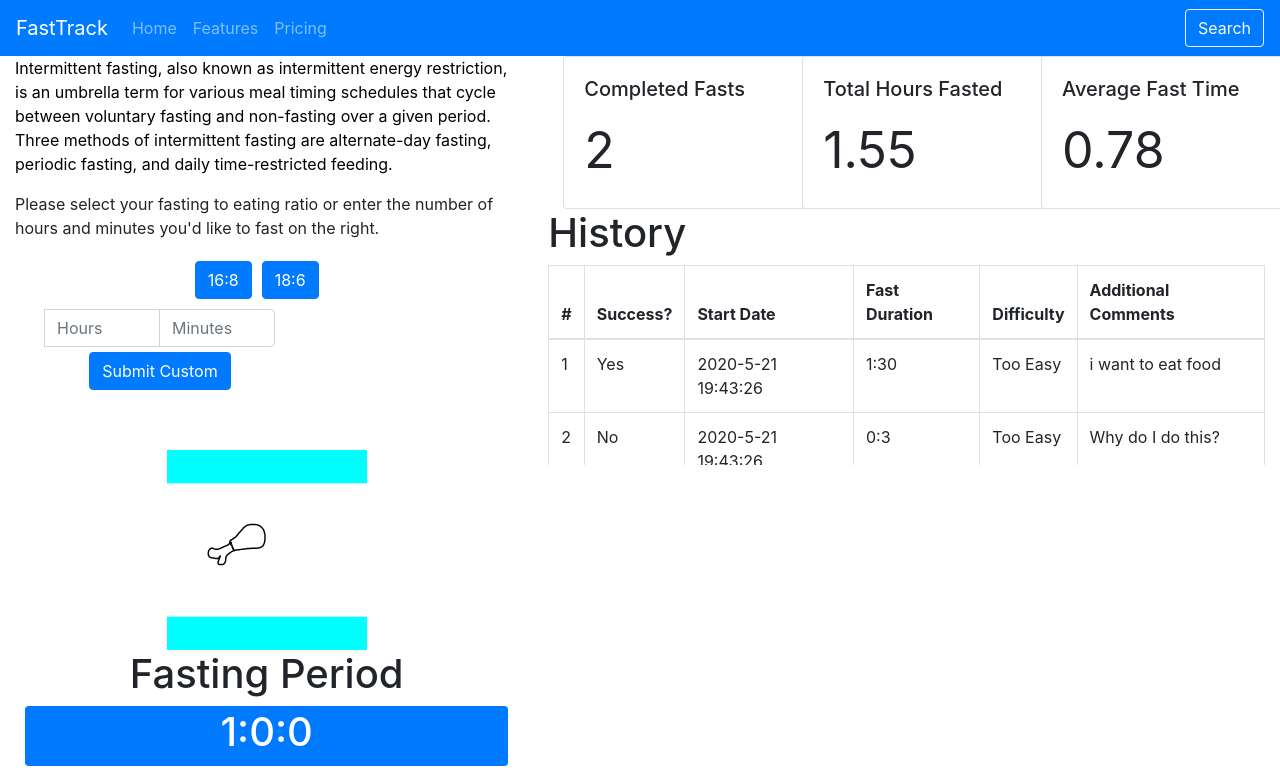
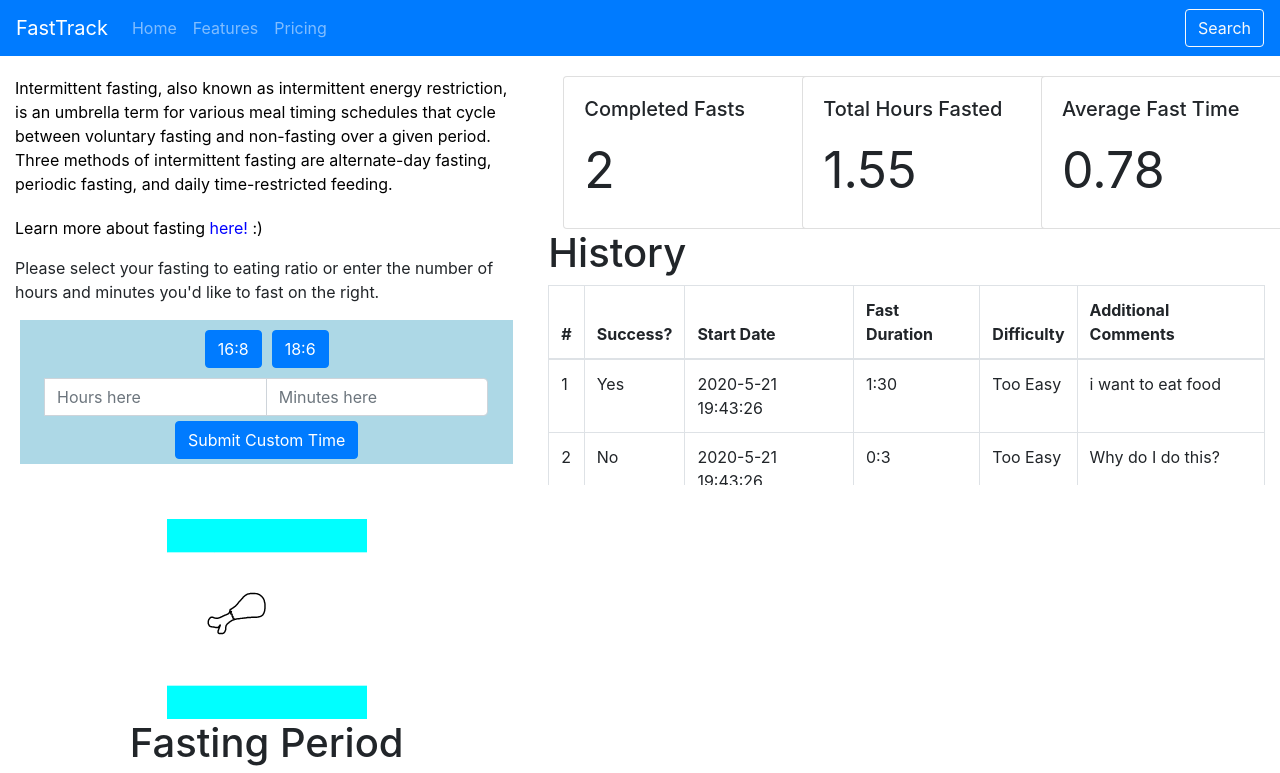
Before and after one commit to graceB-J/FastTrack_Timer, a React (Create React App) app: page / in a window 1280 px wide. Shown: the top 773 px of the page. Built offline with nearby package versions, Linux system fonts and the light colour scheme; a web font is replaced by a local one.

Commit message:
Co-authored-by: graceB-J <gb4yy@virginia.edu>

```diff
--- a/src/App.js
+++ b/src/App.js
@@ -1,6 +1,4 @@
 import React from "react";
-
-import "./Button.js";
 import SelectionArea from "./SelectionArea.js";
 import Timer from "./Timer.js";
 import History from "./History.js";
@@ -13,6 +11,7 @@ import Col from 'react-bootstrap/Col';
 import Nav from 'react-bootstrap/Nav';
 import Navbar from 'react-bootstrap/Navbar';
 import Button from 'react-bootstrap/Button';
+
 
 class App extends React.Component {
   constructor(props) {
--- a/src/Button.js
+++ /dev/null
@@ -1,27 +0,0 @@
-import React, { Component } from "react";
-class Button extends Component {
-    constructor(props) {
-        super(props);
-        this.state = {
-            value: 0
-        }
-    }
-    handleButtonClick = () => {
-        this.setState(prevState => {
-            return { value: prevState.value + 1 };
-
-        });
-    };
-
-    render() {
-        return (
-            <div style={{ marginLeft: "10px" }}>
-                {this.state.value}
-                <button onClick={() => this.handleButtonClick()} >
-                    Click me!
-                </button>
-            </div>
-        )
-    }
-}
-export default Button;
--- a/src/FastSurvey.js
+++ b/src/FastSurvey.js
@@ -41,39 +41,23 @@ class FastSurvey extends React.Component {
                                 How was your fast?
                             </Form.Label>
                             <Form.Check
-                                type="radio" label="Too Easy" name="formHorizontalRadios" id="easy" />
+                                type="radio" label="Too Easy" name="difficulty" id="easy" required />
                             <Form.Check
-                                type="radio" label="Just Right" name="formHorizontalRadios" id="perfect" />
+                                type="radio" label="Just Right" name="difficulty" id="perfect" />
                             <Form.Check
-                                type="radio" label="Too Hard" name="formHorizontalRadios" id="hard" />
+                                type="radio" label="Too Hard" name="difficulty" id="hard" />
                         </Form.Group>
-
-                        {/* <label for="Easy">Too Easy</label>
-                        <input type="radio" name="difficulty" id="Easy" value="Easy" required></input>
-                        <label for="Perfect">Just Right</label>
-                        <input type="radio" name="difficulty" id="Perfect" value="Perfect"></input>
-                        <label for="Hard">Too Hard</label>
-                        <input type="radio" name="difficulty" id="Hard" value="Hard"></input> */}
 
                         <Form.Group as={Form.Row} controlId="success">
                             <Form.Label as="legend" column sm={2}>
                                 Did you successfully complete it?
                             </Form.Label>
                             <Form.Check
-                                type="radio" label="Yes" name="formHorizontalRadios" id="Yes" value="Yes" required />
+                                type="radio" label="Yes" name="success" id="Yes" value="Yes" required />
                             <Form.Check
-                                type="radio" label="No" name="formHorizontalRadios" id="No" value="No" />
+                                type="radio" label="No" name="success" id="No" value="No" />
                         </Form.Group>
 
-                        {/* <p>Did you successfully complete it?</p>
-                        <label for="Yes">Yes</label>
-                        <input type="radio" name="success" id="Yes" value="Yes" required></input>
-                        <label for="No">No</label>
-                        <input type="radio" name="success" id="No" value="No"></input> */}
-
-                        {/* <div className="AdditionalComments">
-                            <input type="text" id="comments" value={this.state.additionalComments} onChange={this.handleCommentChange} name="commments" required maxLength="140" placeholder="Additional Comments" />
-                        </div> */}
                         <Form.Group controlId="comments">
                             <Form.Label>Additional Comments</Form.Label>
                             <Form.Control as="textarea" rows="2" value={this.state.additionalComments} onChange={this.handleCommentChange} name="commments" maxLength="140" placeholder="Additional Comments" required />
--- a/src/History.css
+++ b/src/History.css
@@ -10,6 +10,7 @@
 
 .statCard {
     width: 18rem;
+    margin-top: 20px;
 }
 
 .statBody {
--- a/src/SelectionArea.css
+++ b/src/SelectionArea.css
@@ -1,18 +1,25 @@
 @import url('https://fonts.googleapis.com/css?family=Codystar:300&display=swap');
 
+
+
+
 .FastRatioButtons {
+    background-color: lightblue;
+    flex: on;
     text-align: center;
-    margin-right: 10px;
     padding: 5px;
+    margin:5px;
 }
 
 .CustomRatio {
+    text-align: center;
     padding: 5px;
-    width: 250px;
 }
 
 .InfoStyle {
     color: black;
+    margin-top: 20px;
+    position: relative;
 }
 
 .SelectionAreaBox {
@@ -30,3 +37,19 @@
 .Instruction {
   text-align: center;
 }
+
+.Submit {
+  display:flex;
+  flex: on;
+  text-align: center;
+}
+
+.Sanic {
+  display:flex;
+  justify-content:center;
+  margin-left: 150px;
+}
+
+.Link {
+  color: blue;
+}
--- a/src/SelectionArea.js
+++ b/src/SelectionArea.js
@@ -21,28 +21,27 @@ class SelectionArea extends React.Component {
                 is an umbrella term for various meal timing schedules that cycle
                 between voluntary fasting and non-fasting over a given period.
                 Three methods of intermittent fasting are alternate-day fasting,
-                    periodic fasting, and daily time-restricted feeding.</p>
+                periodic fasting, and daily time-restricted feeding.</p>
+                <p className="InfoStyle">Learn more about fasting <a className="Link" href="https://tenor.com/wyxa.gif">here!</a> :)</p>
                 <p>Please select your fasting to eating ratio or enter the number of hours and minutes you'd like to fast on the right. </p>
                 <div className="FastRatioButtons">
                     <Container>
                         <Button className="FastRatioButtons" onClick={() => this.props.handleAddFast(16)}> 16:8 </Button>
                         <Button className="FastRatioButtons" onClick={() => this.props.handleAddFast(18)}> 18:6 </Button>
-                        <div className="CustomRatio">
-                            <div>
-                                <InputGroup className="CustomRatio">
-                                    <InputGroup.Prepend>
-                                    </InputGroup.Prepend>
-                                    <FormControl type="number" id="hours" name="hours" required minLength="1" required maxLength="2" required max="23" min="0" placeholder="Hours" />
-                                    <FormControl type="number" id="minutes" name="minutes" required minLength="1" required maxLength="2" required max="59" min="0" placeholder="Minutes" />
-                                </InputGroup>
-                            </div>
-                            <div>
-                                <Button className="Submit" onClick={() => this.props.handleAddFast(parseInt(document.getElementById("minutes").value) / 60.0 + parseInt(document.getElementById("hours").value))}> Submit Custom </Button>
-                            </div>
+                        {/* <div className="CustomRatio"> */}
+                        <InputGroup className="CustomRatio">
+                            <InputGroup.Prepend>
+                            </InputGroup.Prepend>
+                            <FormControl type="number" id="hours" name="hours" required minLength="1" required maxLength="2" required max="23" min="0" placeholder="Hours here" />
+                            <FormControl type="number" id="minutes" name="minutes" required minLength="1" required maxLength="2" required max="59" min="0" placeholder="Minutes here" />
+                        </InputGroup>
+                        <div>
+                            <Button className="Submit" onClick={() => this.props.handleAddFast(parseInt(document.getElementById("minutes").value) / 60.0 + parseInt(document.getElementById("hours").value))}> Submit Custom Time </Button>
                         </div>
+                        {/* </div> */}
                     </Container>
                 </div>
-            </div>
+            </div >
         );
     }
 }
```
Also changed, not shown: 1 other file (tests, documents, lock files or other folders).
